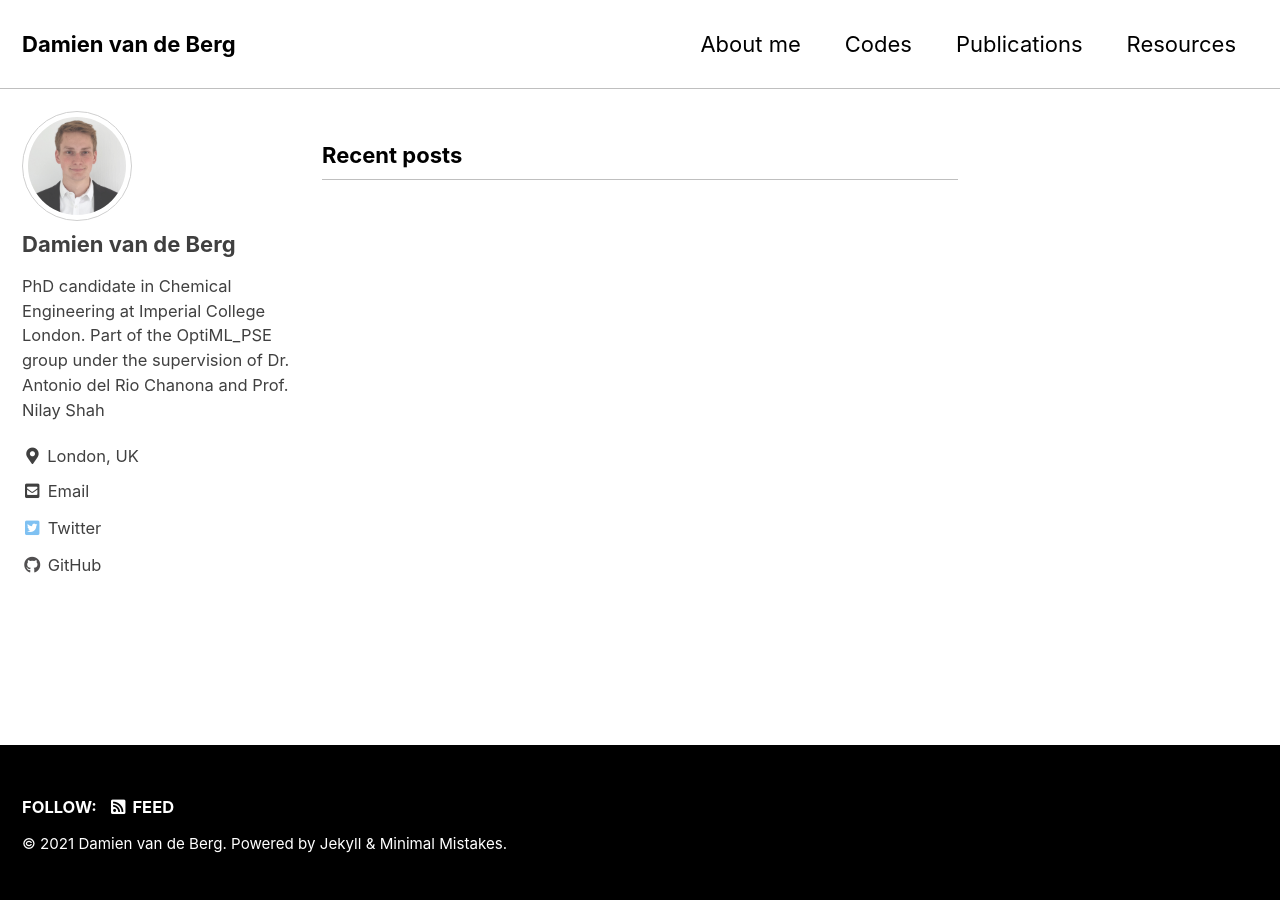
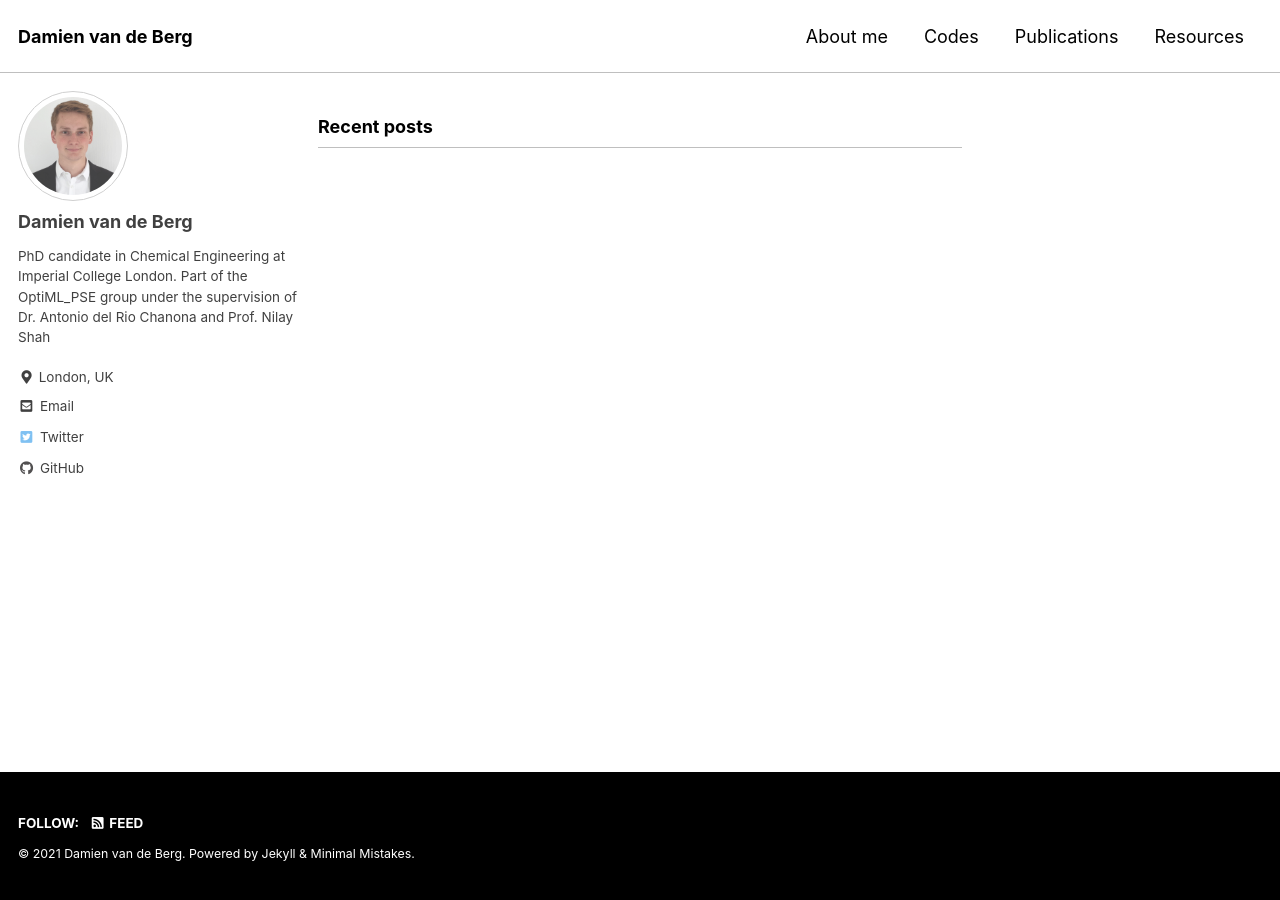
Before and after one commit to dv516/dv516.github.io, a Jekyll site: the page built from index.html, in a window 1280 px wide. Built offline with Jekyll 4.4.1, drawn with Linux system fonts in a browser that asks for light colours; cached includes are drawn as plain includes; the list of posts is cut into pages by our own code.

Commit message:
Update font size

```diff
--- a/assets/css/main.scss
+++ b/assets/css/main.scss
@@ -8,17 +8,21 @@
 @import "minimal-mistakes"; // main partials
 
 html {
-  font-size: 16px; // change to whatever
+  font-size: 12px; // change to whatever
+
+  @include breakpoint($small) {
+    font-size: 12px; // change to whatever
+  }
 
   @include breakpoint($medium) {
-    font-size: 18px; // change to whatever
+    font-size: 14px; // change to whatever
   }
 
   @include breakpoint($large) {
-    font-size: 20px; // change to whatever
+    font-size: 16px; // change to whatever
   }
 
   @include breakpoint($x-large) {
-    font-size: 22px; // change to whatever
+    font-size: 18px; // change to whatever
   }
 }
```
